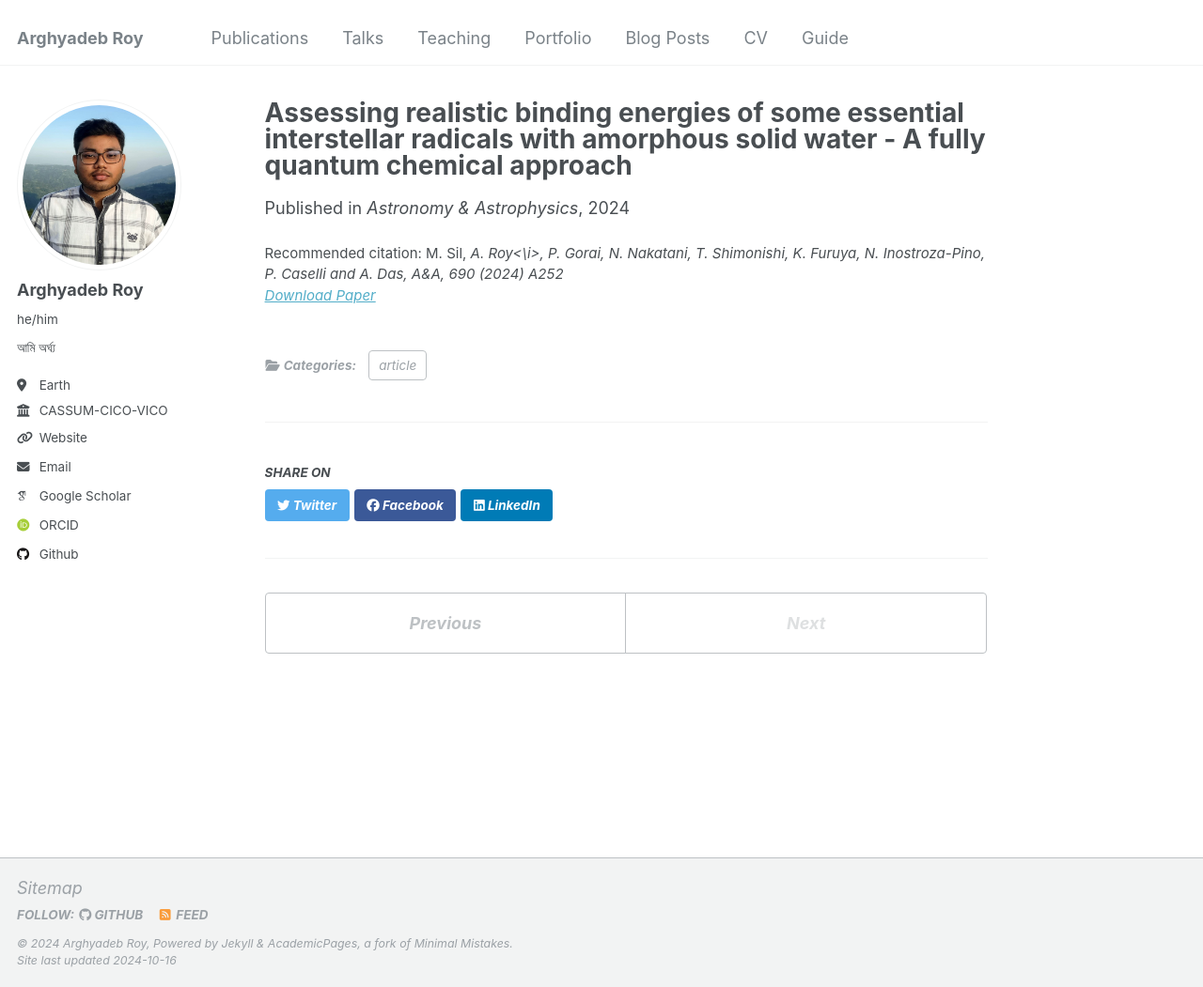
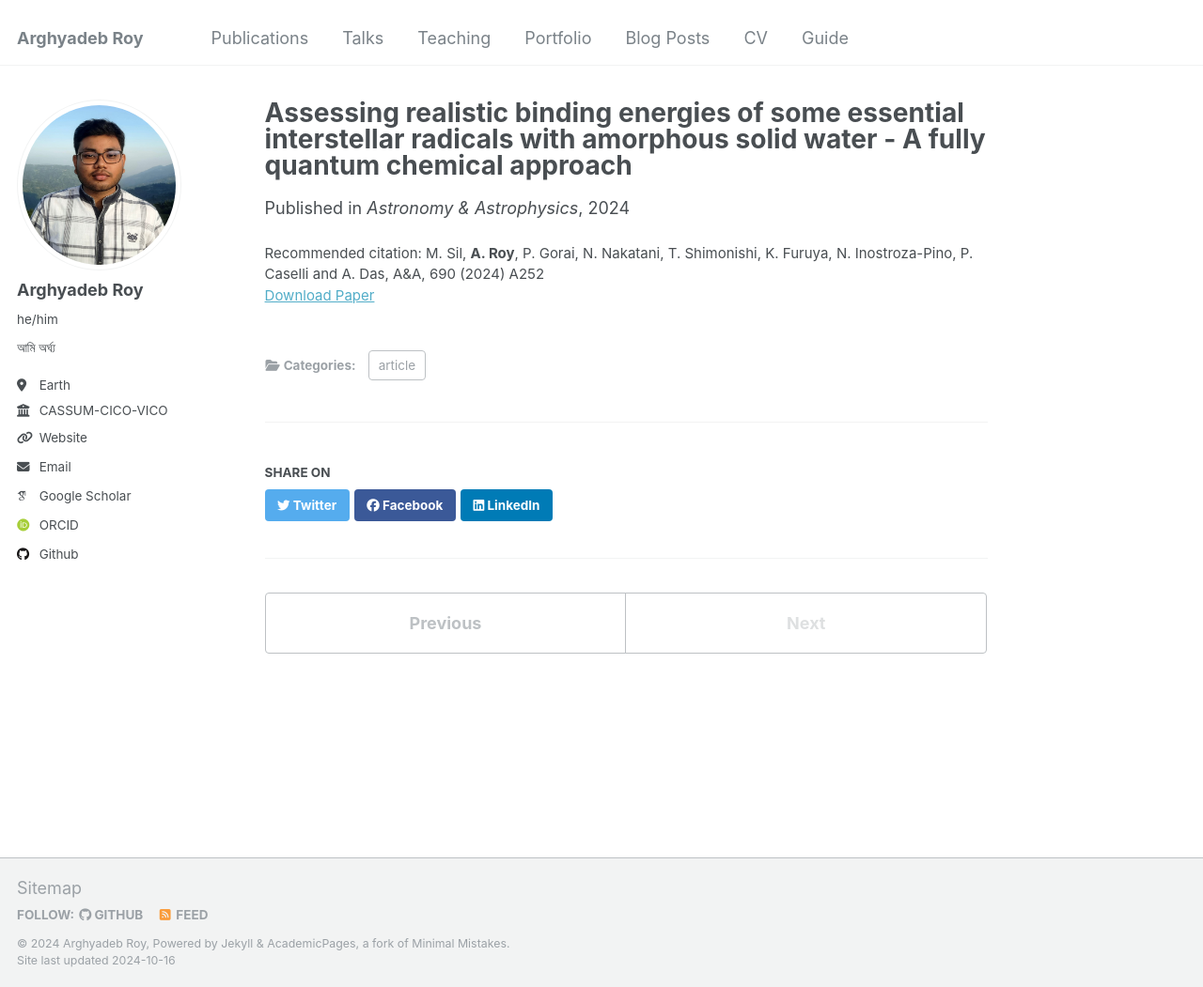
Before and after one commit to arghyadebroy/arghyadebroy.github.io, a Jekyll site: the page built from _publications/2009-10-01-paper-title-number-1.md, in a window 1280 px wide and 1051 px high. Shown: the whole window at 94% size. Built offline with Jekyll 4.4.1, drawn with Linux system fonts in a browser that asks for light colours; some web fonts are replaced.

```diff
--- a/_publications/2009-10-01-paper-title-number-1.md
+++ b/_publications/2009-10-01-paper-title-number-1.md
@@ -7,5 +7,5 @@ excerpt: 'Here, we employed a fully quantum chemical approach to estimate the BE
 date: 2024-10-11
 venue: 'Astronomy & Astrophysics'
 paperurl: 'https://www.aanda.org/articles/aa/pdf/2024/10/aa51642-24.pdf'
-citation: 'M. Sil, <i>A. Roy<\i>, P. Gorai, N. Nakatani, T. Shimonishi, K. Furuya, N. Inostroza-Pino, P. Caselli and A. Das, A&A, 690 (2024) A252'
+citation: 'M. Sil, <b>A. Roy</b>, P. Gorai, N. Nakatani, T. Shimonishi, K. Furuya, N. Inostroza-Pino, P. Caselli and A. Das, A&A, 690 (2024) A252'
 ---
```
